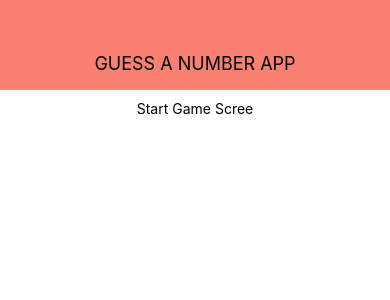
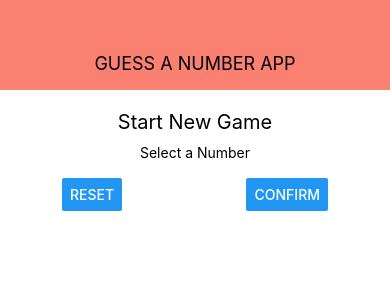
Before and after one commit to AndreyKonovalenko/guess-number-rn, a React Native app: screen / in a window 390 px wide. Shown: the top 300 px of the page. Built offline with nearby package versions, Linux system fonts and the light colour scheme.

Commit message:
Added Layout for StarGameScreen.js component

```diff
--- a/src/components/screens/StartGameScreen.js
+++ b/src/components/screens/StartGameScreen.js
@@ -1,10 +1,18 @@
 import React from 'react';
-import { View, StyleSheet, Text } from 'react-native';
+import { View, StyleSheet, Text, TextInput, Button } from 'react-native';
 
 const StartGameScreen = props => {
   return (
     <View style={styles.screen}>
-      <Text>Start Game Scree</Text>
+      <Text style={styles.title}>Start New Game</Text>
+        <View style={styles.inputContainer}>
+          <Text>Select a Number</Text>
+          <TextInput />
+          <View style={styles.buttonContainer}>
+            <Button title='Reset' onPress={()=>{}}/>
+            <Button title='Confirm' onPress={()=>{}}/>
+          </View>
+        </View>
     </View>
   );
 };
@@ -13,6 +21,21 @@
   screen: {
     flex: 1,
     padding: 10,
+    alignItems: 'center',
+  },
+  buttonContainer: {
+    flexDirection: 'row',
+    width: '100%',
+    justifyContent: 'space-between',
+    paddingHorizontal: 15
+  },
+  title: {
+    fontSize: 20,
+    marginVertical: 10
+  },
+  inputContainer: {
+    width: 300,
+    maxWidth: '80%',
     alignItems: 'center'
   }
 });
```
